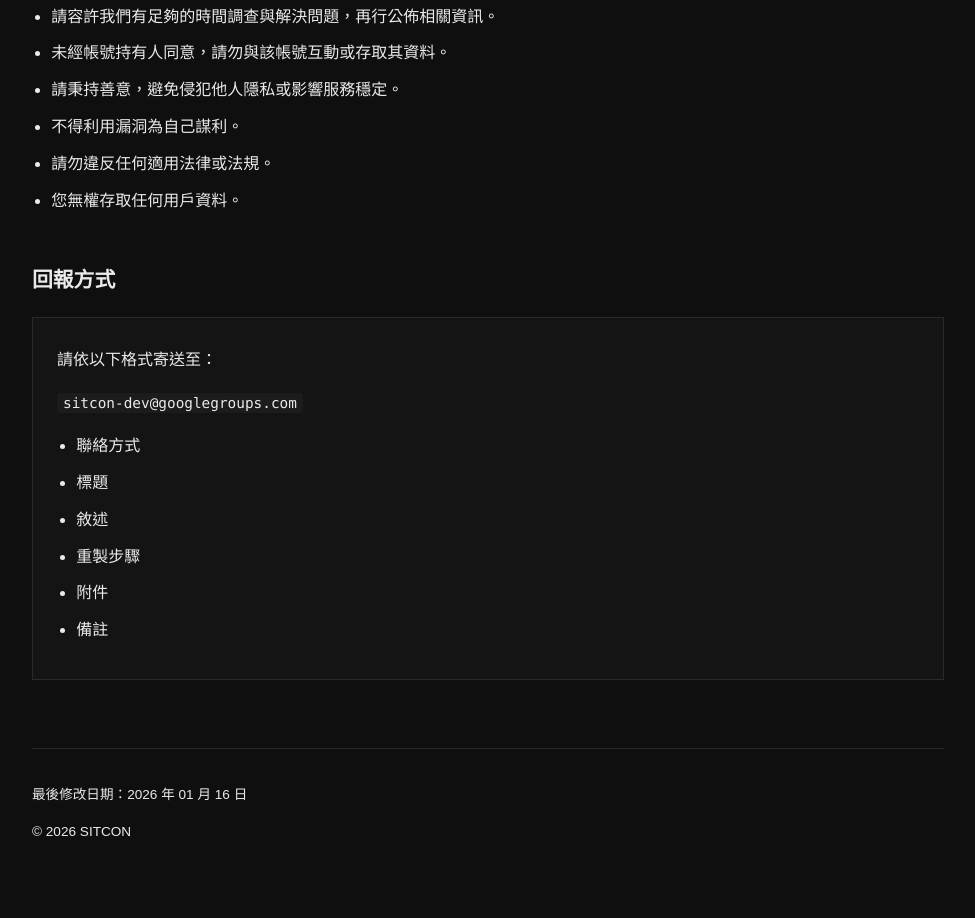
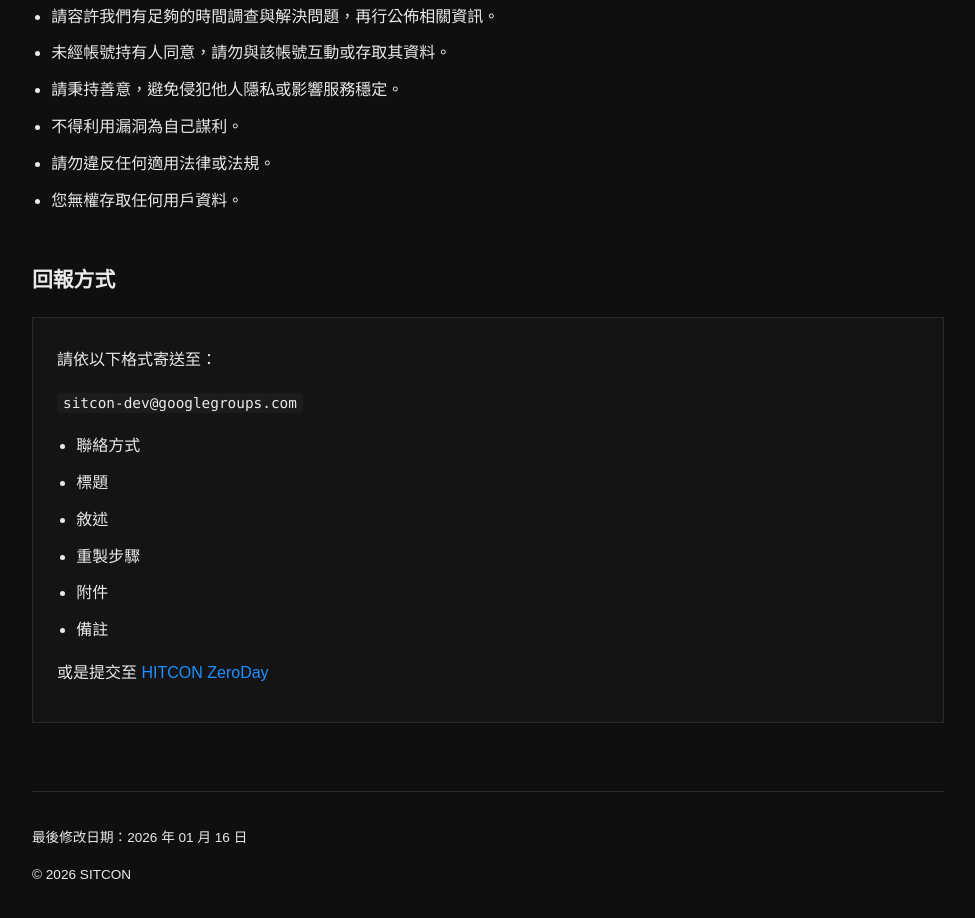
Before and after one commit to sitcon-tw/hacker, a plain HTML site: page index.html in a window 1280 px wide. Shown: the part 998-1916 px from the top of the page, without its empty margins (152-1127 px from the left). Drawn offline with Linux system fonts and the light colour scheme; a web font is replaced by a local one.

Commit message:
feat: or zeroday

```diff
--- a/index.html
+++ b/index.html
@@ -222,6 +222,7 @@
 				<li>附件</li>
 				<li>備註</li>
 			</ul>
+			<p>或是提交至 <a href="https://zeroday.hitcon.org/">HITCON ZeroDay</a></p>
 		</div>
 
 		<footer>
```
